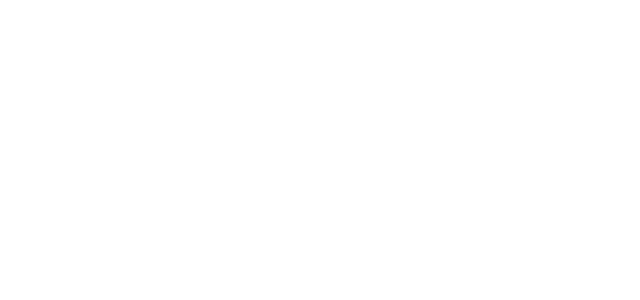
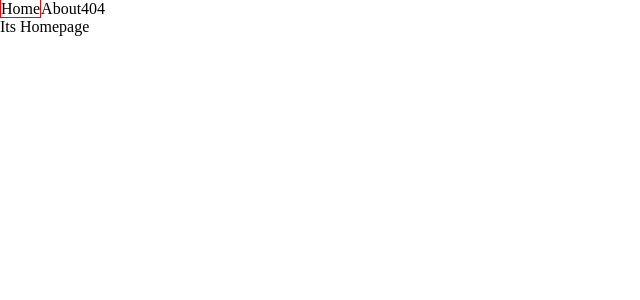
Before and after one commit to Nozeil/RSSchool-REACT2022Q3, a React (Create React App) app in the folder react-components/: page / in a window 1280 px wide. Shown: the top 300 px of the page, without its empty margins (0-640 px from the left). Built offline with nearby package versions, Linux system fonts and the light colour scheme.

Commit message:
feat: add router and pages

```diff
--- a/react-components/package.json
+++ b/react-components/package.json
@@ -10,8 +10,10 @@
     "@types/node": "^16.11.62",
     "@types/react": "^18.0.21",
     "@types/react-dom": "^18.0.6",
+    "@types/react-router-dom": "^5.3.3",
     "react": "^18.2.0",
     "react-dom": "^18.2.0",
+    "react-router-dom": "^6.4.1",
     "react-scripts": "5.0.1",
     "typescript": "^4.8.4",
     "web-vitals": "^2.1.4"
--- a/react-components/src/App.tsx
+++ b/react-components/src/App.tsx
@@ -1,7 +1,23 @@
+import Layout from 'components/Layout/Layout';
+import About from 'pages/About';
+import Home from 'pages/Home';
+import NotFound from 'pages/NotFound';
 import React from 'react';
+import { Navigate, Route, Routes } from 'react-router-dom';
 
-function App() {
-  return <div className="App"></div>;
+class App extends React.Component {
+  render() {
+    return (
+      <Routes>
+        <Route path="/" element={<Layout />}>
+          <Route index element={<Home />} />
+          <Route path="about" element={<About />} />
+          <Route path="404" element={<NotFound />} />
+          <Route path="*" element={<Navigate to="404" replace />} />
+        </Route>
+      </Routes>
+    );
+  }
 }
 
 export default App;
--- /dev/null
+++ b/react-components/src/components/Layout/Layout.module.css
@@ -0,0 +1,3 @@
+.active-link {
+  border: 1px solid red;
+}
--- /dev/null
+++ b/react-components/src/components/Layout/Layout.tsx
@@ -0,0 +1,29 @@
+import React from 'react';
+import { NavLink, Outlet } from 'react-router-dom';
+import cl from './Layout.module.css';
+
+class Layout extends React.Component {
+  setActive = ({ isActive }: { isActive: boolean }): string =>
+    isActive ? `${cl['active-link']} link` : 'link';
+
+  render() {
+    return (
+      <>
+        <header>
+          <NavLink end to="/" className={this.setActive}>
+            Home
+          </NavLink>
+          <NavLink to="about" className={this.setActive}>
+            About
+          </NavLink>
+          <NavLink to="404" className={this.setActive}>
+            404
+          </NavLink>
+        </header>
+        <Outlet />
+      </>
+    );
+  }
+}
+
+export default Layout;
--- /dev/null
+++ b/react-components/src/index.css
@@ -0,0 +1,10 @@
+* {
+  margin: 0;
+  padding: 0;
+  box-sizing: border-box;
+}
+
+.link {
+  text-decoration: none;
+  color: inherit;
+}
--- a/react-components/src/index.tsx
+++ b/react-components/src/index.tsx
@@ -1,10 +1,14 @@
 import React from 'react';
 import ReactDOM from 'react-dom/client';
+import { BrowserRouter } from 'react-router-dom';
 import App from './App';
+import './index.css';
 
 const root = ReactDOM.createRoot(document.getElementById('root') as HTMLElement);
 root.render(
   <React.StrictMode>
-    <App />
+    <BrowserRouter>
+      <App />
+    </BrowserRouter>
   </React.StrictMode>
 );
--- /dev/null
+++ b/react-components/src/pages/About.tsx
@@ -0,0 +1,9 @@
+import React from 'react';
+
+class About extends React.Component {
+  render(): React.ReactElement {
+    return <div>Its about us page</div>;
+  }
+}
+
+export default About;
--- /dev/null
+++ b/react-components/src/pages/Home.tsx
@@ -0,0 +1,9 @@
+import React from 'react';
+
+class Home extends React.Component {
+  render(): React.ReactElement {
+    return <div>Its Homepage</div>;
+  }
+}
+
+export default Home;
--- /dev/null
+++ b/react-components/src/pages/NotFound.tsx
@@ -0,0 +1,9 @@
+import React from 'react';
+
+class NotFound extends React.Component {
+  render() {
+    return <h1>Oops... something went wrong</h1>;
+  }
+}
+
+export default NotFound;
```
Also changed, not shown: 1 other file (tests, documents, lock files or other folders).
